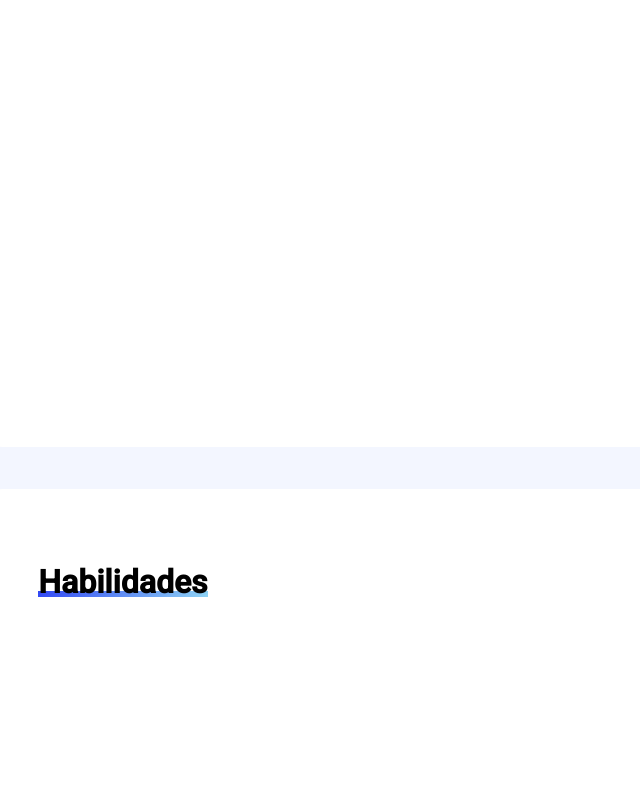
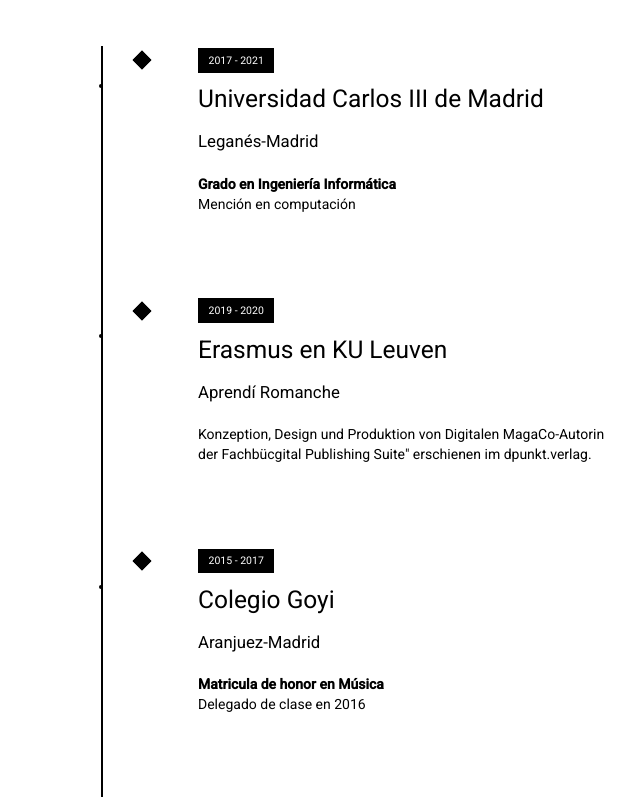
Before and after one commit to SrLozano/LozanoWebPage, an Angular app: page / in a window 1280 px wide. Shown: the part 1540-2340 px from the top of the page, without its empty margins (404-1044 px from the left). Built offline with nearby package versions, Linux system fonts and the light colour scheme.

Commit message:
Timeline added

```diff
--- a/package.json
+++ b/package.json
@@ -21,6 +21,7 @@
     "@angular/platform-browser": "~9.0.0",
     "@angular/platform-browser-dynamic": "~9.0.0",
     "@angular/router": "~9.0.0",
+    "compass-mixins": "^0.12.10",
     "rxjs": "~6.5.4",
     "tslib": "^1.10.0",
     "zone.js": "~0.10.2"
--- a/src/app/app.module.ts
+++ b/src/app/app.module.ts
@@ -8,13 +8,15 @@
 import { RightTabComponent } from './right-tab/right-tab.component';
 import {MatButtonModule} from '@angular/material/button';
 import { TabHeaderComponent } from './tab-header/tab-header.component';
+import { TimelineComponent } from './timeline/timeline.component';
 
 @NgModule({
   declarations: [
     AppComponent,
     LeftTabComponent,
     RightTabComponent,
-    TabHeaderComponent
+    TabHeaderComponent,
+    TimelineComponent
   ],
   imports: [
     BrowserModule,
--- a/src/app/right-tab/right-tab.component.html
+++ b/src/app/right-tab/right-tab.component.html
@@ -47,8 +47,11 @@
         </div>
     </div>
 
-    <div class="about-me">
+    <div class="education">
         <app-tab-header [parentData]="education"></app-tab-header>
+        <app-timeline></app-timeline>
+        <br>
+
     </div>
 
     <div class="about-me">
--- a/src/app/right-tab/right-tab.component.scss
+++ b/src/app/right-tab/right-tab.component.scss
@@ -118,3 +118,11 @@
 .last{
     margin-bottom: 5%;
 }
+
+//The classes for the card set to fix the education
+.education{
+    background-color: white;
+    height: auto;
+    border-radius: 22px;
+    margin-top: 5%;
+}
--- /dev/null
+++ b/src/app/timeline/timeline.component.html
@@ -0,0 +1,31 @@
+<ul class="timeline">
+    <li class="timeline-event">
+      <label class="timeline-event-icon"></label>
+      <div class="timeline-event-copy">
+        <p class="timeline-event-thumbnail">2017 - 2021</p>
+        <h3>Universidad Carlos III de Madrid</h3>
+        <h4>Leganés-Madrid</h4>
+        <p><strong>Grado en Ingeniería Informática</strong><br>Mención en computación</p>
+      </div>
+    </li>
+    <li class="timeline-event">
+      <label class="timeline-event-icon"></label>
+      <div class="timeline-event-copy">
+        <p class="timeline-event-thumbnail">2019 - 2020</p>
+        <h3>Erasmus en KU Leuven</h3>
+        <h4>Aprendí Romanche</h4>
+        <p>Konzeption, Design und Produktion von Digitalen MagaCo-Autorin der Fachbücgital Publishing Suite" erschienen im dpunkt.verlag.</p>
+      </div>
+    </li>
+    <li class="timeline-event">
+      <label class="timeline-event-icon"></label>
+      <div class="timeline-event-copy">
+        <p class="timeline-event-thumbnail">2015 - 2017</p>
+        <h3>Colegio Goyi</h3>
+        <h4>Aranjuez-Madrid</h4>
+        <p><strong>Matricula de honor en Música</strong><br>Delegado de clase en 2016</p>
+      </div>
+    </li>
+  </ul>
+
+<!--The template for this timeline was done by https://codepen.io/Fischaela Thank you Fischaela-->
--- /dev/null
+++ b/src/app/timeline/timeline.component.scss
@@ -0,0 +1,107 @@
+@import '~compass-mixins/lib/compass/css3';
+
+/* Variables */
+$color-1: black;
+$color-2: white;
+$color-3: rgb(50, 72, 244);
+
+/* Fonts */
+@import url(https://fonts.googleapis.com/css?family=Open+Sans:300,700);
+body {
+  font-family: 'Open Sans', 'Helvetica Neue', Helvetica, Arial, sans-serif;
+  font-size: 1em;
+  font-weight: 300;
+  line-height: 1.5;
+  letter-spacing: 0.05em;
+}
+
+/* Layout */
+* {
+  @include box-sizing(border-box);
+}
+
+/* Styling */
+.timeline {
+  margin: 4em auto;
+  position: relative;
+  max-width: 46em;
+
+  &:before {
+    background-color: $color-1;
+    content: '';
+    margin-left: -1px;
+    position: absolute;
+    top: 0;
+    left: 2em;
+    width: 2px;
+    height: 100%;
+  }
+}
+
+.timeline-event {
+  position: relative;
+
+  &:hover {
+
+    .timeline-event-icon {
+      @include rotate (-45deg);
+      background-color: $color-3;
+    }
+
+    .timeline-event-thumbnail {
+      @include box-shadow(inset 40em 0 0 0 $color-3);
+    }
+  }
+}
+
+.timeline-event-copy {
+  padding: 2em;
+  position: relative;
+  top: -1.875em;
+  left: 4em;
+  width: 80%;
+
+  h3 {
+    font-size: 1.75em;
+  }
+
+  h4 {
+    font-size: 1.2em;
+    margin-bottom: 1.2em;
+  }
+
+  strong {
+    font-weight: 700;
+  }
+
+  p:not(.timeline-event-thumbnail) {
+    padding-bottom: 1.2em;
+  }
+}
+
+.timeline-event-icon {
+  @include transition(transform 0.2s ease-in);
+  @include rotate (45deg);
+
+  background-color: $color-1;
+  outline: 10px solid $color-2;
+  display: block;
+  margin: 0.5em 0.5em 0.5em -0.5em;
+  position: absolute;
+  top: 0;
+  left: 2em;
+  width: 1em;
+  height: 1em;
+}
+
+.timeline-event-thumbnail {
+  @include transition(box-shadow 0.5s ease-in 0.1s);
+  color: $color-2;
+  font-size: 0.75em;
+
+  background-color: $color-1;
+  @include box-shadow(inset 0 0 0 0em rgb(50, 72, 244));
+  display: inline-block;
+  margin-bottom: 1.2em;
+  padding: 0.25em 1em 0.2em 1em;
+}
--- /dev/null
+++ b/src/app/timeline/timeline.component.ts
@@ -0,0 +1,15 @@
+import { Component, OnInit } from '@angular/core';
+
+@Component({
+  selector: 'app-timeline',
+  templateUrl: './timeline.component.html',
+  styleUrls: ['./timeline.component.scss']
+})
+export class TimelineComponent implements OnInit {
+
+  constructor() { }
+
+  ngOnInit(): void {
+  }
+
+}
```
Also changed, not shown: 2 other files (tests, documents, lock files or other folders).
